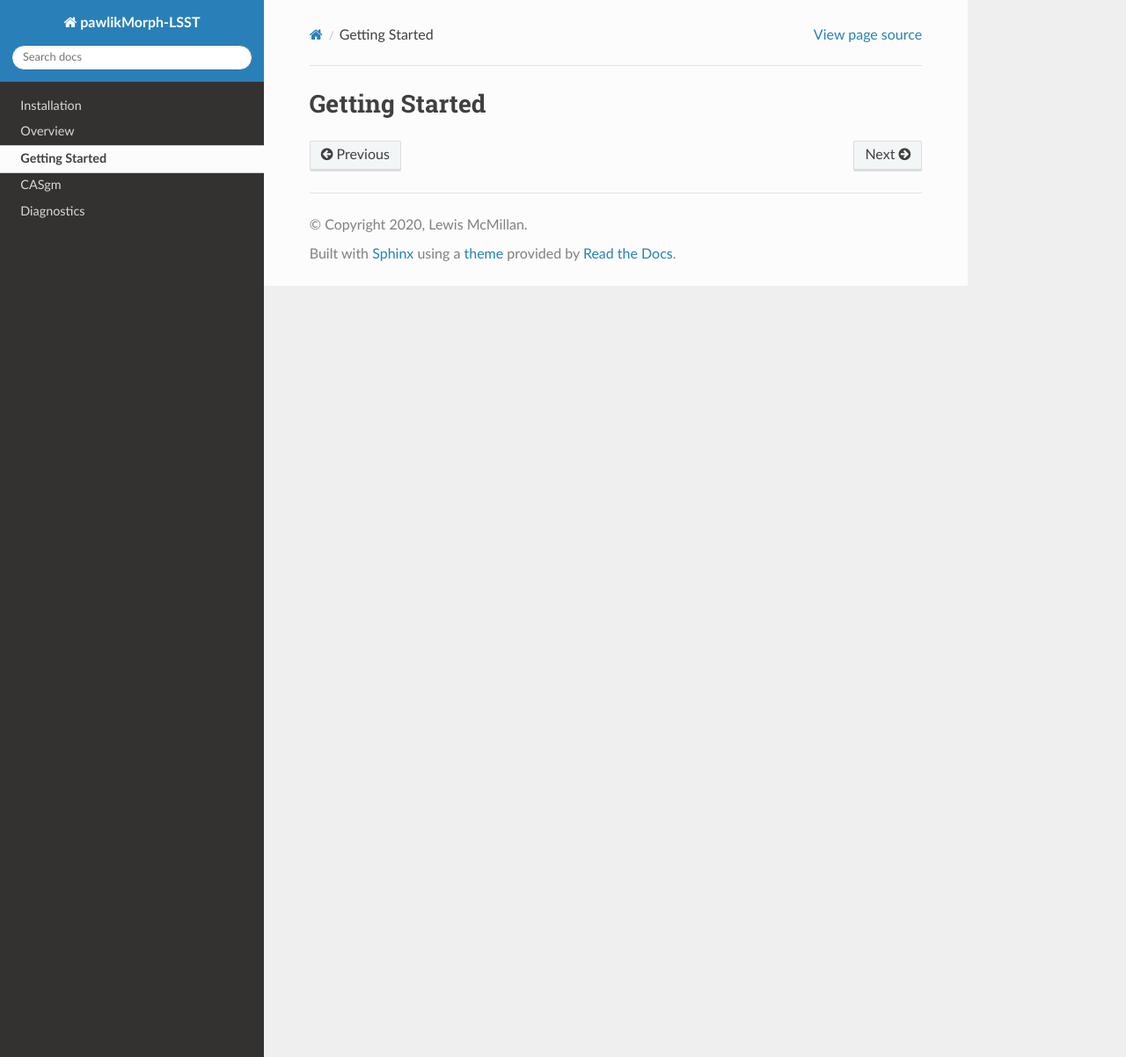
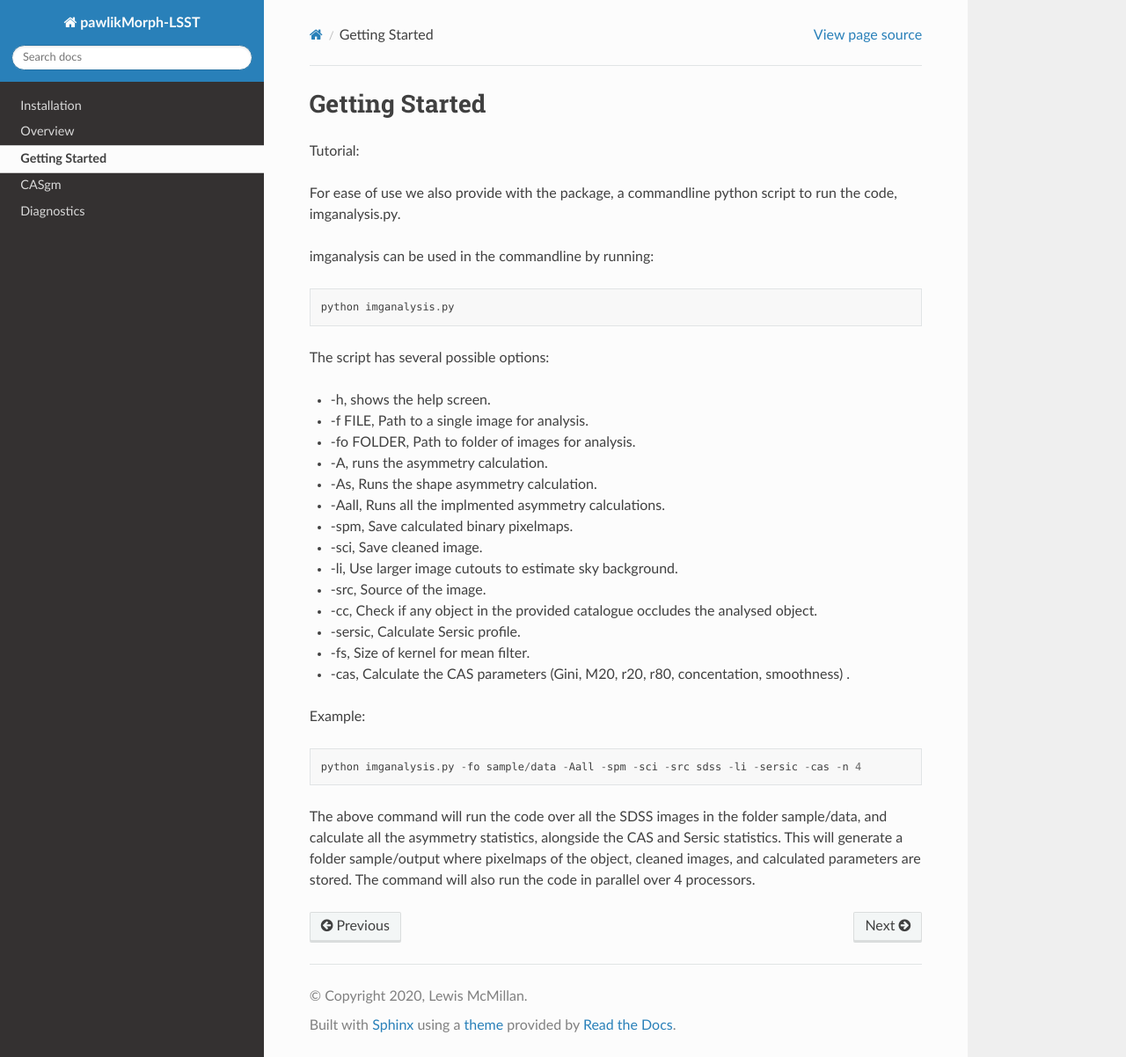
Before and after one commit to lewisfish/PawlikMorph-LSST, a Sphinx documentation site: the page built from docs/getting_started.rst, in a window 1280 px wide and 1202 px high. Shown: the whole window at 88% size. Built offline with Sphinx 7.4.7 and the Read the Docs theme 2.0.0, drawn with Linux system fonts in a browser that asks for light colours.

Commit message:
Removed some dead code. Added to docs.

```diff
--- a/docs/getting_started.rst
+++ b/docs/getting_started.rst
@@ -1,3 +1,36 @@
 ***************
 Getting Started
 ***************
+
+Tutorial:
+
+For ease of use we also provide with the package, a commandline python script to run the code, imganalysis.py.
+
+imganalysis can be used in the commandline by running::
+
+    python imganalysis.py
+
+The script has several possible options:
+
+* -h, shows the help screen.
+* -f FILE, Path to a single image for analysis.
+* -fo FOLDER, Path to folder of images for analysis.
+* -A, runs the asymmetry calculation.
+* -As, Runs the shape asymmetry calculation.
+* -Aall, Runs all the implmented asymmetry calculations.
+* -spm, Save calculated binary pixelmaps.
+* -sci, Save cleaned image.
+* -li, Use larger image cutouts to estimate sky background.
+* -src, Source of the image.
+* -cc, Check if any object in the provided catalogue occludes the analysed object.
+* -sersic, Calculate Sersic profile.
+* -fs, Size of kernel for mean filter.
+* -cas, Calculate the CAS parameters (Gini, M20, r20, r80, concentation, smoothness) .
+
+Example::
+
+    python imganalysis.py -fo sample/data -Aall -spm -sci -src sdss -li -sersic -cas -n 4
+
+The above command will run the code over all the SDSS images in the folder sample/data, and calculate all the asymmetry statistics, alongside the CAS and Sersic statistics.
+This will generate a folder sample/output where pixelmaps of the object, cleaned images, and calculated parameters are stored.
+The command will also run the code in parallel over 4 processors.
```
Also changed, not shown: 8 other files.
